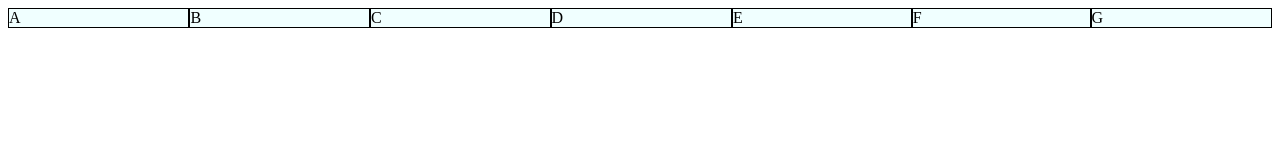
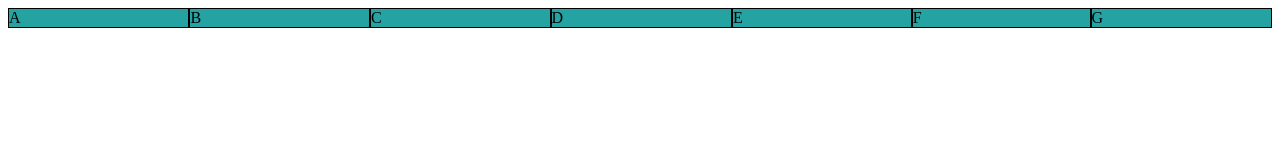
Before and after one commit to rodrigo-s24/html, a plain HTML site: page flex001/index.html in a window 1280 px wide. Drawn offline with Linux system fonts and the light colour scheme.

Commit message:
mudei a cor item

```diff
--- a/flex001/index.html
+++ b/flex001/index.html
@@ -10,7 +10,7 @@
         display: flex;
     }
     div.item{
-        background-color: azure;
+        background-color: rgb(37, 163, 163);
         border: 1px solid black;
         flex: auto;
     }
```
